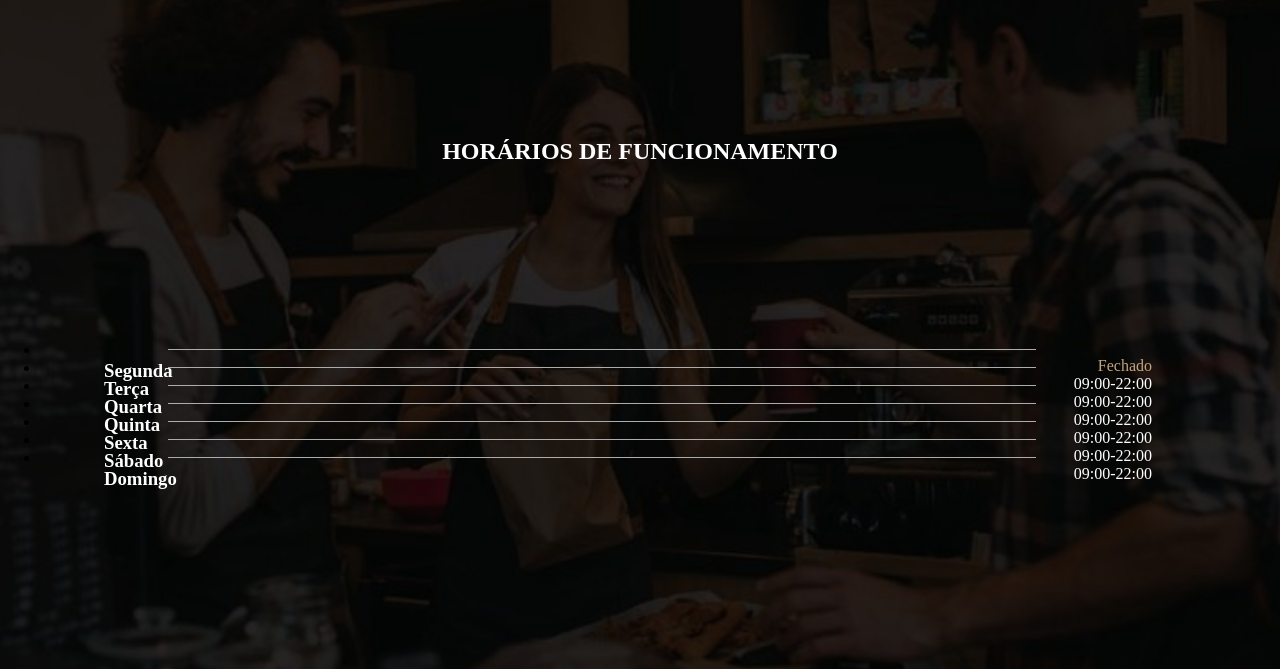
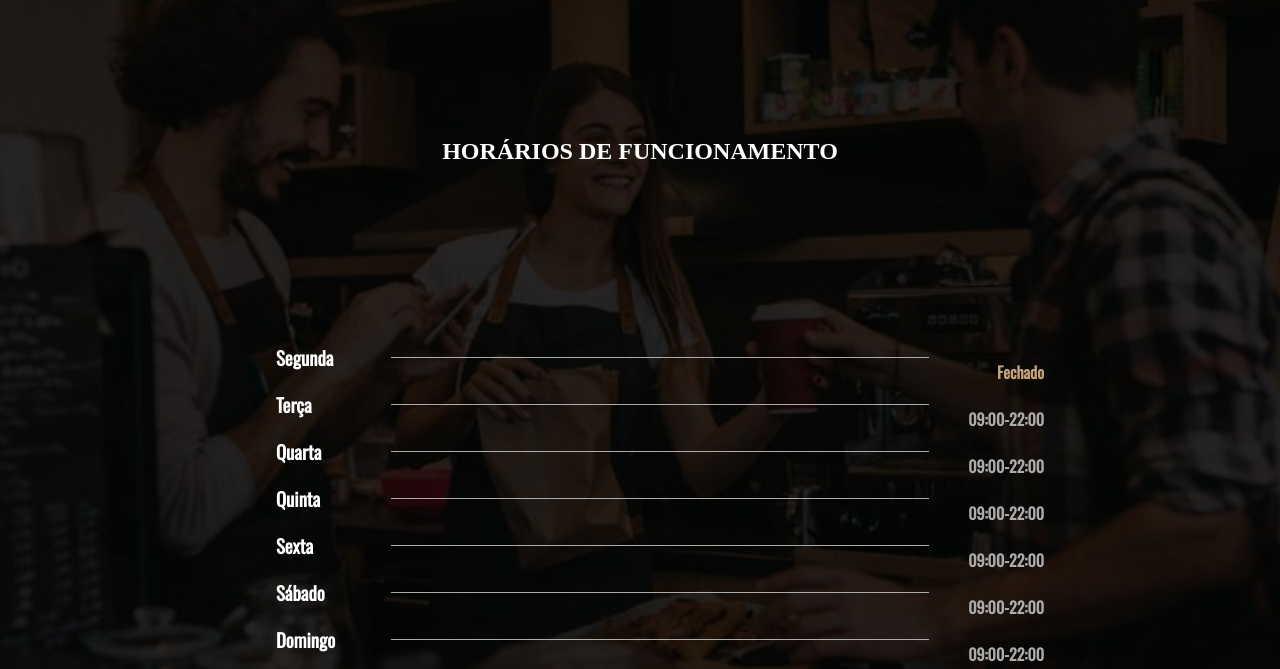
Before and after one commit to Adiniz21/Cafeteria, a plain HTML site: page index.html in a window 1280 px wide. Shown: the part 3716-4385 px from the top of the page. Drawn offline with nearby package versions, Linux system fonts and the light colour scheme.

Commit message:
cafeteria pronta

```diff
--- a/estilo.css
+++ b/estilo.css
@@ -143,35 +143,60 @@ body {
     padding: 20vh 15px;
 }
 
-.lista li { /* itens da lista */
+.lista-horarios {
+    max-width: 768px;
+
+    right: 0;
+    left: 0;
+    margin: 0 auto;
+
+    font-family: "Oswald", sans-serif;
+    list-style: none;
+}
+
+.lista-horarios li {
     position: relative;
 }
-.lista span{
-    color:#c4a47c;
+
+.lista-horarios h3 {
+    margin-bottom: 20px;
+
+    text-align: left;
+    color: #fff;
 }
 
-.lista h3{
-    color: #fff;
+.lista-horarios li div {
+    width: 70%;
+    height: 1px;
+
     position: absolute;
-    left: 5vw;
+    top: 50%;
+    right: 0;
+    left: 0;
+    margin: 0 auto;
+
+    background-color: #ACACAC;
 }
 
-.lista li div { /* tarja */
-    width: 70%;
-    height: 1px;
-    position: absolute;
-    right: 0;
-    left: 10vw;
-    bottom: 50%;
-    background-color: #acacac
-}
-
-.lista li p { /* parágrafos */
+.lista-horarios li p,
+.texto-marrom {
     position: absolute;
     top: 0;
     right: 0;
-    color: #fff;
-    right: 10vw;
+
+    font-weight: 700;
+    font-family: "Oswald", sans-serif;
+}
+
+.lista-horarios li p {
+    color: #ACACAC;
+    text-align: center;
+}
+
+.texto-marrom {
+    padding-left: 15px;
+    color: #c4a47c;
+    text-align: left;
 }
 
 .rodape{
--- a/index.html
+++ b/index.html
@@ -88,13 +88,13 @@
             </p>
         </div>
     </div>
-    <div id="horarios">
+    <div id="horarios" class="container-parallax5">
         <h2>HORÁRIOS DE FUNCIONAMENTO</h2>
-        <ul class="lista">
+        <ul class="lista-horarios">
             <li>
                 <h3>Segunda</h3>
                 <div></div>
-                <p><span>Fechado</span></p>
+                <p><span class="texto-marrom">Fechado</span></p>
             </li>
             <li>
                 <h3>Terça</h3>
```
